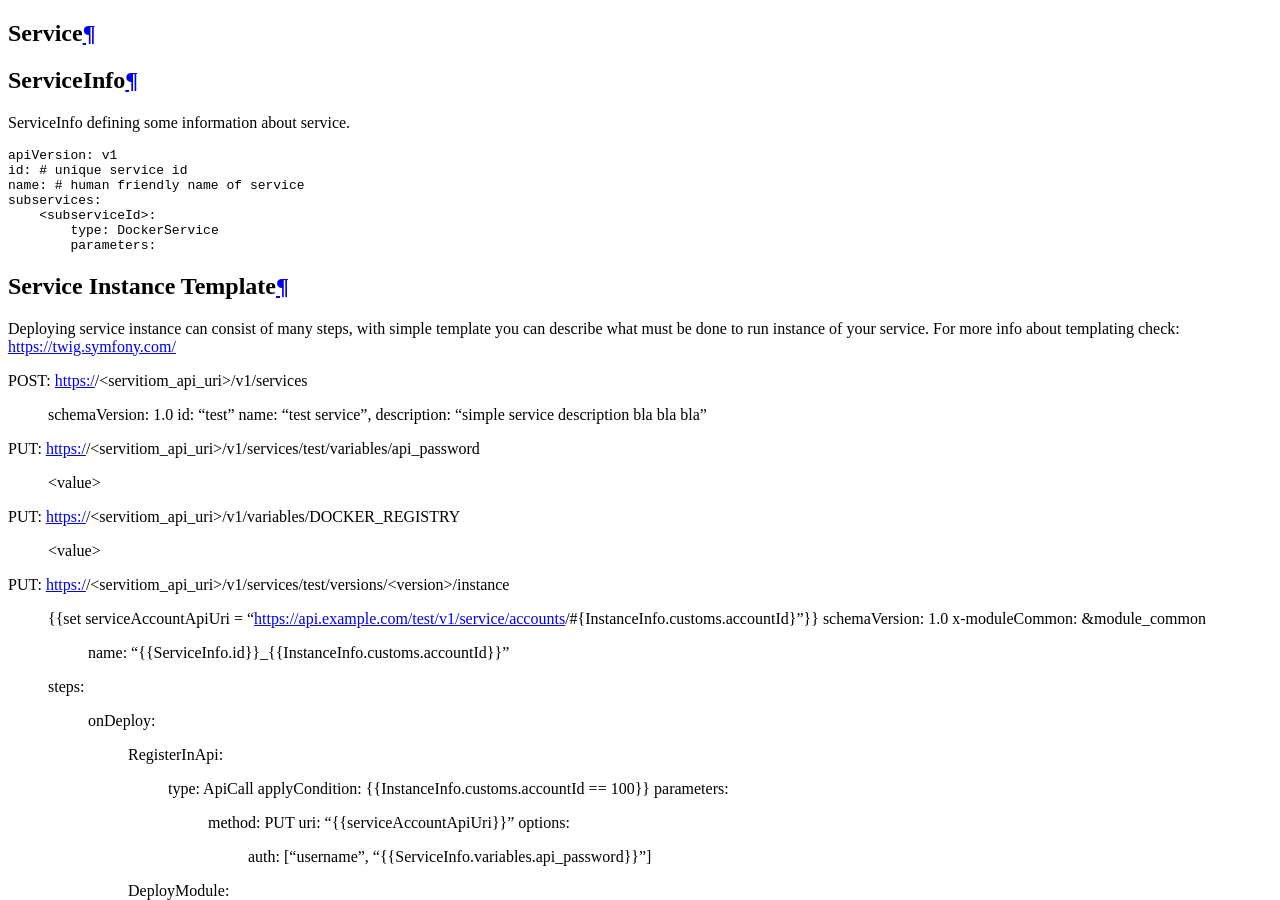
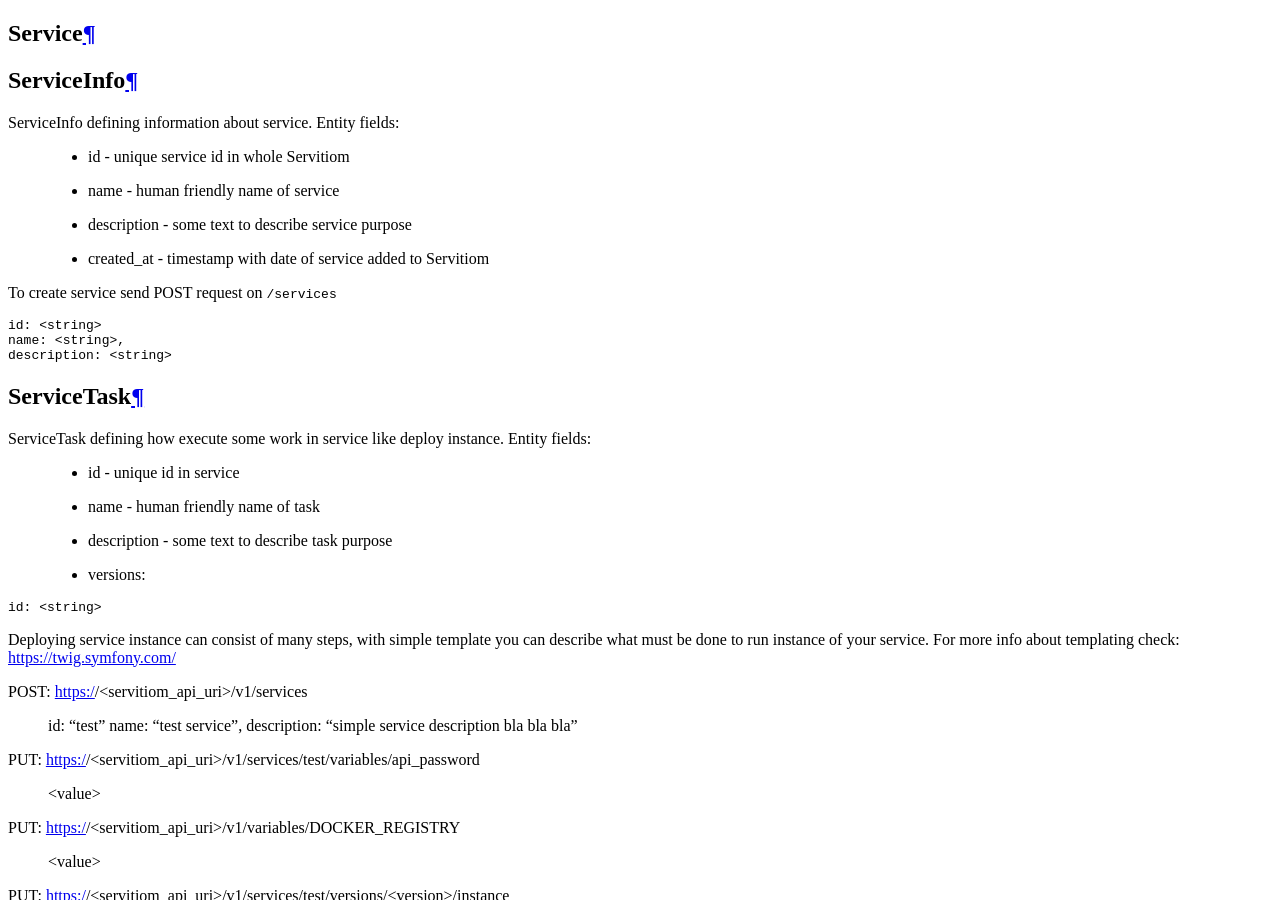
Before and after one commit to SAREhub/Servitiom, a Sphinx documentation site: the page built from docs/service.rst, in a window 1280 px wide and 900 px high. Built offline with Sphinx 7.4.7, drawn with Linux system fonts in a browser that asks for light colours; comment, search, counter and statistics services are not loaded; some of the changed text lies outside the part shown.

Commit message:
more service content

```diff
--- a/docs/index.rst
+++ b/docs/index.rst
@@ -26,9 +26,7 @@ with some custom parameters.
 Features
 ========
 
-  * Powerful template system
-    to describe many aspects of service deployment,
-    upgrading and removing.
+  * Powerful template system to describe many aspects of service deployment, upgrading and removing.
   * Bulit-in deployment step strategies:
 
     * Docker Swarm Service
--- a/docs/service.rst
+++ b/docs/service.rst
@@ -6,28 +6,44 @@ Service
 ServiceInfo
 ===========
 
-ServiceInfo defining some information about service.
+ServiceInfo defining information about service.
+Entity fields:
+
+  * id - unique service id in whole Servitiom
+  * name - human friendly name of service
+  * description - some text to describe service purpose
+  * created_at - timestamp with date of service added to Servitiom
+
+To create service send POST request on ``/services``
 
 .. code-block:: yaml
 
-    apiVersion: v1
-    id: # unique service id
-    name: # human friendly name of service
-    subservices:
-        <subserviceId>:
-            type: DockerService
-            parameters:
+  id: <string>
+  name: <string>,
+  description: <string>
 
 =========================
-Service Instance Template
+ServiceTask
 =========================
+
+ServiceTask defining how execute some work in service like deploy instance.
+Entity fields:
+
+  * id - unique id in service
+  * name - human friendly name of task
+  * description - some text to describe task purpose
+  * versions:
+
+.. code-block:: yaml
+
+  id: <string>
+
 
 Deploying service instance can consist of many steps,
 with simple template you can describe what must be done to run instance of your service.
 For more info about templating check: https://twig.symfony.com/
 
 POST: https://<servitiom_api_uri>/v1/services
-  schemaVersion: 1.0
   id: "test"
   name: "test service",
   description: "simple service description bla bla bla"
```
Also changed, not shown: 1 other file.
